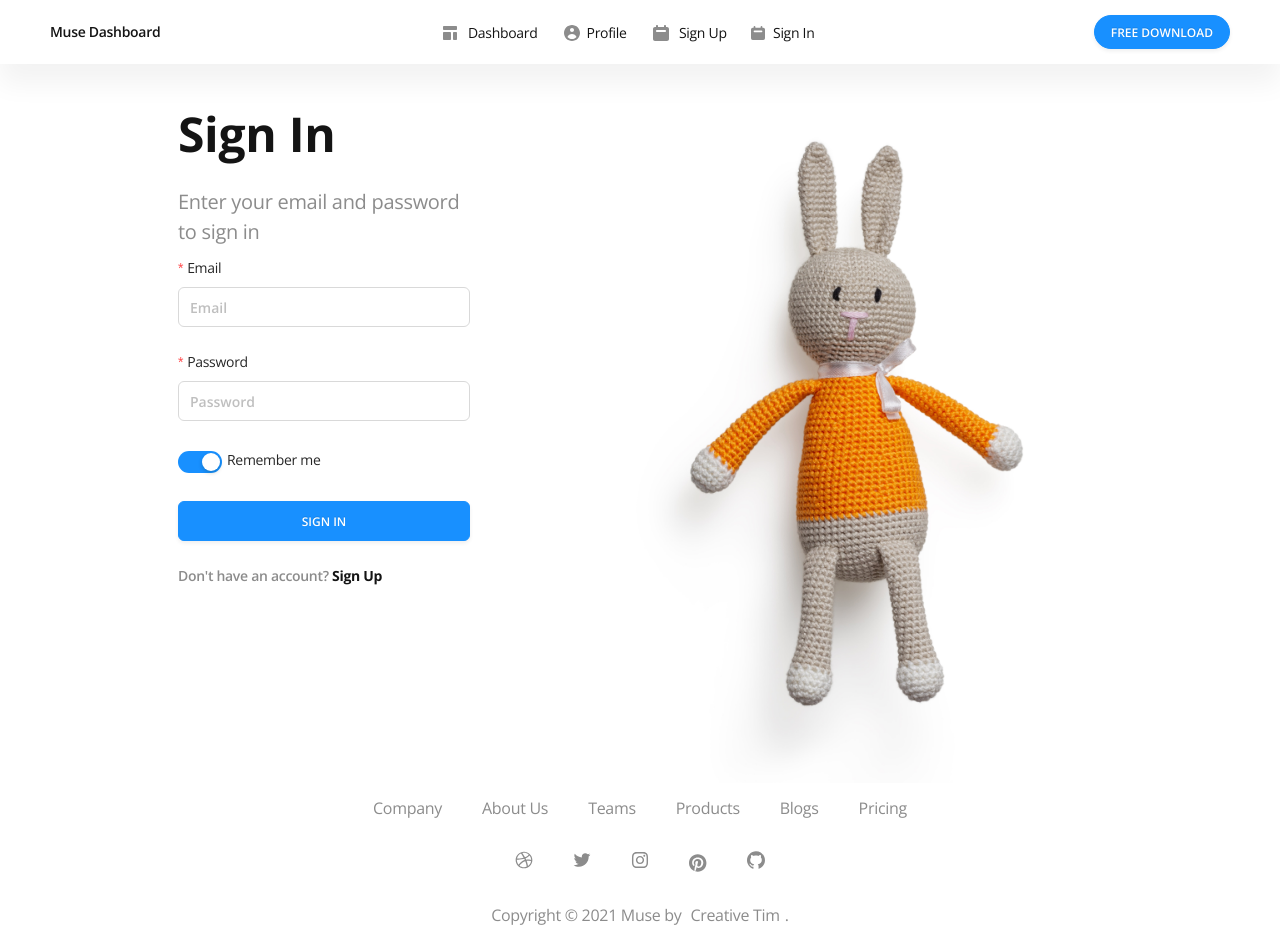
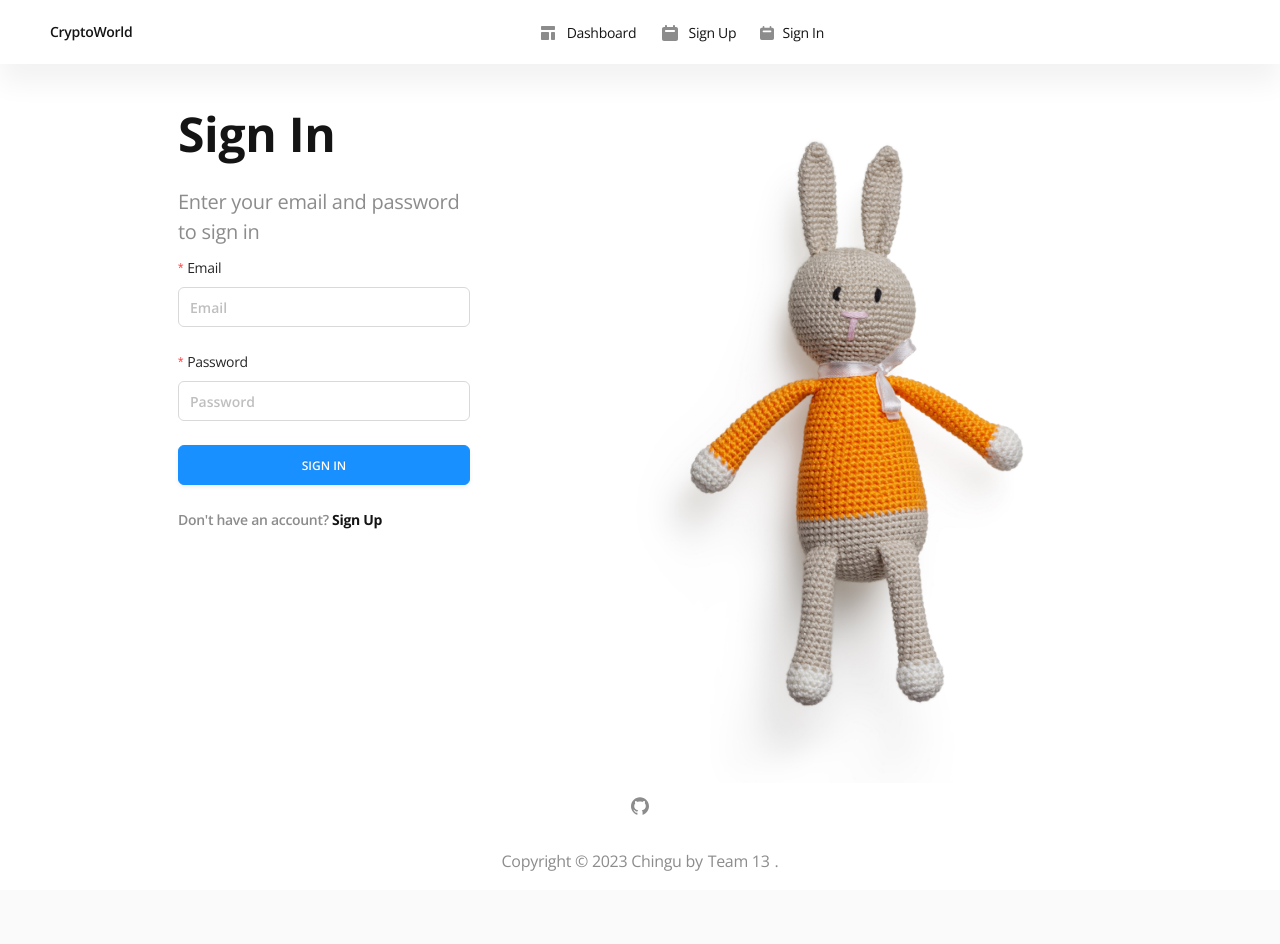
Before and after one commit to chingu-voyages/v43-tier2-team-13, a React (Create React App) app: page /sign-in in a window 1280 px wide. After the commit the page ends 890 px from the top, so only its background shows below. Built offline with nearby package versions, Linux system fonts and the light colour scheme.

Commit message:
feat: clean sign in page

```diff
--- a/src/pages/SignIn.js
+++ b/src/pages/SignIn.js
@@ -1,40 +1,11 @@
-/*!
-=========================================================
-* Muse Ant Design Dashboard - v1.0.0
-=========================================================
-* Product Page: https://www.creative-tim.com/product/muse-ant-design-dashboard
-* Copyright 2021 Creative Tim (https://www.creative-tim.com)
-* Licensed under MIT (https://github.com/creativetimofficial/muse-ant-design-dashboard/blob/main/LICENSE.md)
-* Coded by Creative Tim
-=========================================================
-* The above copyright notice and this permission notice shall be included in all copies or substantial portions of the Software.
-*/
-import { signInWithEmailAndPassword } from "firebase/auth";
-import { auth } from "../firebaseConfig";
-import React, { Component } from "react";
-import { Link, useHistory } from "react-router-dom";
-import {
-  Layout,
-  Menu,
-  Button,
-  Row,
-  Col,
-  Typography,
-  Form,
-  Input,
-  Switch,
-} from 'antd';
+import { signInWithEmailAndPassword } from 'firebase/auth';
+import { auth } from '../firebaseConfig';
+import React from 'react';
+import { Link, useHistory } from 'react-router-dom';
+import { Layout, Menu, Button, Row, Col, Typography, Form, Input } from 'antd';
 import signinbg from '../assets/images/img-signin.jpg';
-import {
-  DribbbleOutlined,
-  TwitterOutlined,
-  InstagramOutlined,
-  GithubOutlined,
-} from '@ant-design/icons';
+import { GithubOutlined } from '@ant-design/icons';
 
-function onChange(checked) {
-  console.log(`switch to ${checked}`);
-}
 const { Title } = Typography;
 const { Header, Footer, Content } = Layout;
 const template = [
@@ -61,25 +32,6 @@ const template = [
     <path
       data-v-4ebdc598=""
       d="M14 9C13.4477 9 13 9.44771 13 10V16C13 16.5523 13.4477 17 14 17H16C16.5523 17 17 16.5523 17 16V10C17 9.44771 16.5523 9 16 9H14Z"
-      fill="#111827"
-      className="fill-muted"
-    ></path>
-  </svg>,
-];
-const profile = [
-  <svg
-    data-v-4ebdc598=""
-    width="20"
-    height="20"
-    viewBox="0 0 20 20"
-    fill="none"
-    xmlns="http://www.w3.org/2000/svg"
-  >
-    <path
-      data-v-4ebdc598=""
-      fillRule="evenodd"
-      clipRule="evenodd"
-      d="M18 10C18 14.4183 14.4183 18 10 18C5.58172 18 2 14.4183 2 10C2 5.58172 5.58172 2 10 2C14.4183 2 18 5.58172 18 10ZM12 7C12 8.10457 11.1046 9 10 9C8.89543 9 8 8.10457 8 7C8 5.89543 8.89543 5 10 5C11.1046 5 12 5.89543 12 7ZM9.99993 11C7.98239 11 6.24394 12.195 5.45374 13.9157C6.55403 15.192 8.18265 16 9.99998 16C11.8173 16 13.4459 15.1921 14.5462 13.9158C13.756 12.195 12.0175 11 9.99993 11Z"
       fill="#111827"
       className="fill-muted"
     ></path>
@@ -122,11 +74,11 @@ export default function SignIn() {
   const history = useHistory();
 
   const onFinish = (values) => {
-      console.log("Success:", values);
+    console.log('Success:', values);
     signInWithEmailAndPassword(auth, values.email, values.password)
       .then((userCredential) => {
         // Signed in
-        history.push('/')
+        history.push('/');
         // ...
       })
       .catch((error) => {
@@ -136,17 +88,17 @@ export default function SignIn() {
   };
 
   const onFinishFailed = (errorInfo) => {
-      console.log("Failed:", errorInfo);
+    console.log('Failed:', errorInfo);
   };
   return (
     <>
       <Layout className="layout-default layout-signin">
         <Header>
           <div className="header-col header-brand">
-              <h5>Muse Dashboard</h5>
+            <h5>CryptoWorld</h5>
           </div>
           <div className="header-col header-nav">
-              <Menu mode="horizontal" defaultSelectedKeys={["1"]}>
+            <Menu mode="horizontal" defaultSelectedKeys={['1']}>
               <Menu.Item key="1">
                 <Link to="/dashboard">
                   {template}
@@ -154,27 +106,18 @@ export default function SignIn() {
                 </Link>
               </Menu.Item>
               <Menu.Item key="2">
-                  <Link to="/profile">
-                    {profile}
-                    <span>Profile</span>
-                  </Link>
-                </Menu.Item>
-                <Menu.Item key="3">
                 <Link to="/sign-up">
                   {signup}
                   <span> Sign Up</span>
                 </Link>
               </Menu.Item>
-                <Menu.Item key="4">
+              <Menu.Item key="3">
                 <Link to="/sign-in">
                   {signin}
                   <span> Sign In</span>
                 </Link>
               </Menu.Item>
             </Menu>
-            </div>
-            <div className="header-col header-btn">
-              <Button type="primary">FREE DOWNLOAD</Button>
           </div>
         </Header>
         <Content className="signin">
@@ -201,7 +144,7 @@ export default function SignIn() {
                   rules={[
                     {
                       required: true,
-                        message: "Please input your email!",
+                      message: 'Please input your email!',
                     },
                   ]}
                 >
@@ -215,34 +158,24 @@ export default function SignIn() {
                   rules={[
                     {
                       required: true,
-                        message: "Please input your password!",
+                      message: 'Please input your password!',
                     },
                   ]}
                 >
                   <Input placeholder="Password" />
                 </Form.Item>
 
-                  <Form.Item
-                    name="remember"
-                    className="aligin-center"
-                    valuePropName="checked"
-                  >
-                    <Switch defaultChecked onChange={onChange} />
-                    Remember me
-                  </Form.Item>
-
                 <Form.Item>
                   <Button
                     type="primary"
                     htmlType="submit"
-                      style={{ width: "100%" }}
+                    style={{ width: '100%' }}
                   >
-
                     SIGN IN
                   </Button>
                 </Form.Item>
                 <p className="font-semibold text-muted">
-                    Don't have an account?{" "}
+                  Don't have an account?{' '}
                   <Link to="/sign-up" className="text-dark font-bold">
                     Sign Up
                   </Link>
@@ -261,43 +194,20 @@ export default function SignIn() {
           </Row>
         </Content>
         <Footer>
-            <Menu mode="horizontal">
-              <Menu.Item key={5}>Company</Menu.Item>
-              <Menu.Item key={6}>About Us</Menu.Item>
-              <Menu.Item key={7}>Teams</Menu.Item>
-              <Menu.Item key={8}>Products</Menu.Item>
-              <Menu.Item key={9}>Blogs</Menu.Item>
-              <Menu.Item key={10}>Pricing</Menu.Item>
-            </Menu>
           <Menu mode="horizontal" className="menu-nav-social">
-              <Menu.Item key={11}>
-                <Link to="#">{<DribbbleOutlined />}</Link>
-              </Menu.Item>
-              <Menu.Item key={12}>
-                <Link to="#">{<TwitterOutlined />}</Link>
-              </Menu.Item>
-              <Menu.Item key={13}>
-                <Link to="#">{<InstagramOutlined />}</Link>
-              </Menu.Item>
-              <Menu.Item key={14}>
-                <Link to="#">
-                  <svg
-                    width="18"
-                    height="18"
-                    xmlns="http://www.w3.org/2000/svg"
-                    viewBox="0 0 512 512"
+            <Menu.Item key={15}>
+              <a
+                href="https://github.com/chingu-voyages/v43-tier2-team-13"
+                target="_blank"
+                rel="noreferrer"
               >
-                    <path d="M496 256c0 137-111 248-248 248-25.6 0-50.2-3.9-73.4-11.1 10.1-16.5 25.2-43.5 30.8-65 3-11.6 15.4-59 15.4-59 8.1 15.4 31.7 28.5 56.8 28.5 74.8 0 128.7-68.8 128.7-154.3 0-81.9-66.9-143.2-152.9-143.2-107 0-163.9 71.8-163.9 150.1 0 36.4 19.4 81.7 50.3 96.1 4.7 2.2 7.2 1.2 8.3-3.3.8-3.4 5-20.3 6.9-28.1.6-2.5.3-4.7-1.7-7.1-10.1-12.5-18.3-35.3-18.3-56.6 0-54.7 41.4-107.6 112-107.6 60.9 0 103.6 41.5 103.6 100.9 0 67.1-33.9 113.6-78 113.6-24.3 0-42.6-20.1-36.7-44.8 7-29.5 20.5-61.3 20.5-82.6 0-19-10.2-34.9-31.4-34.9-24.9 0-44.9 25.7-44.9 60.2 0 22 7.4 36.8 7.4 36.8s-24.5 103.8-29 123.2c-5 21.4-3 51.6-.9 71.2C65.4 450.9 0 361.1 0 256 0 119 111 8 248 8s248 111 248 248z"></path>
-                  </svg>
-                </Link>
-              </Menu.Item>
-              <Menu.Item key={15}>
-                <Link to="#">{<GithubOutlined />}</Link>
+                {<GithubOutlined />}
+              </a>
             </Menu.Item>
           </Menu>
           <p className="copyright">
-              {" "}
-              Copyright © 2021 Muse by <a href="#pablo">Creative Tim</a>.{" "}
+            {' '}
+            Copyright © 2023 Chingu by<a href="#pablo">Team 13</a>.
           </p>
         </Footer>
       </Layout>
```
Lines whose indentation alone changed are shown as unchanged.
